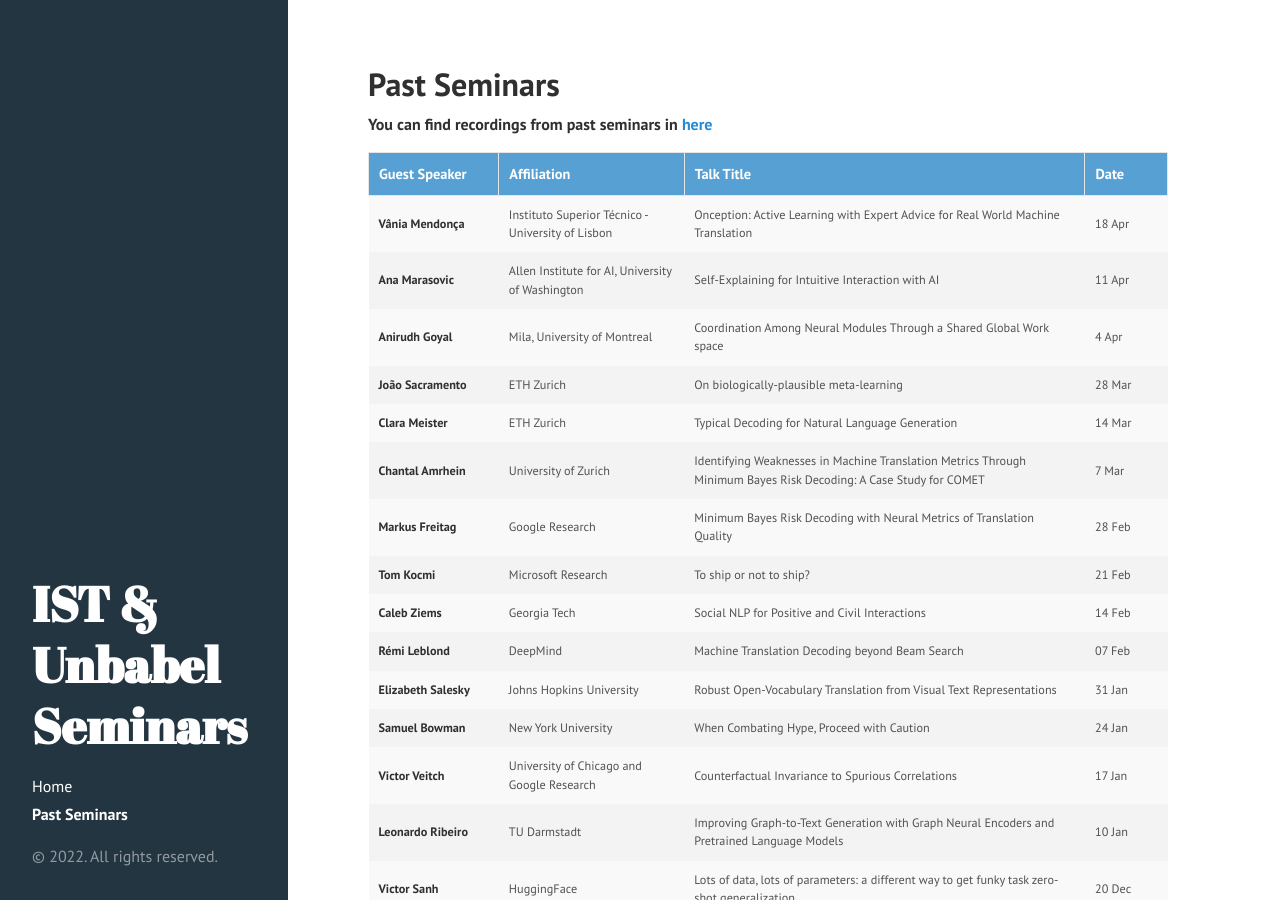
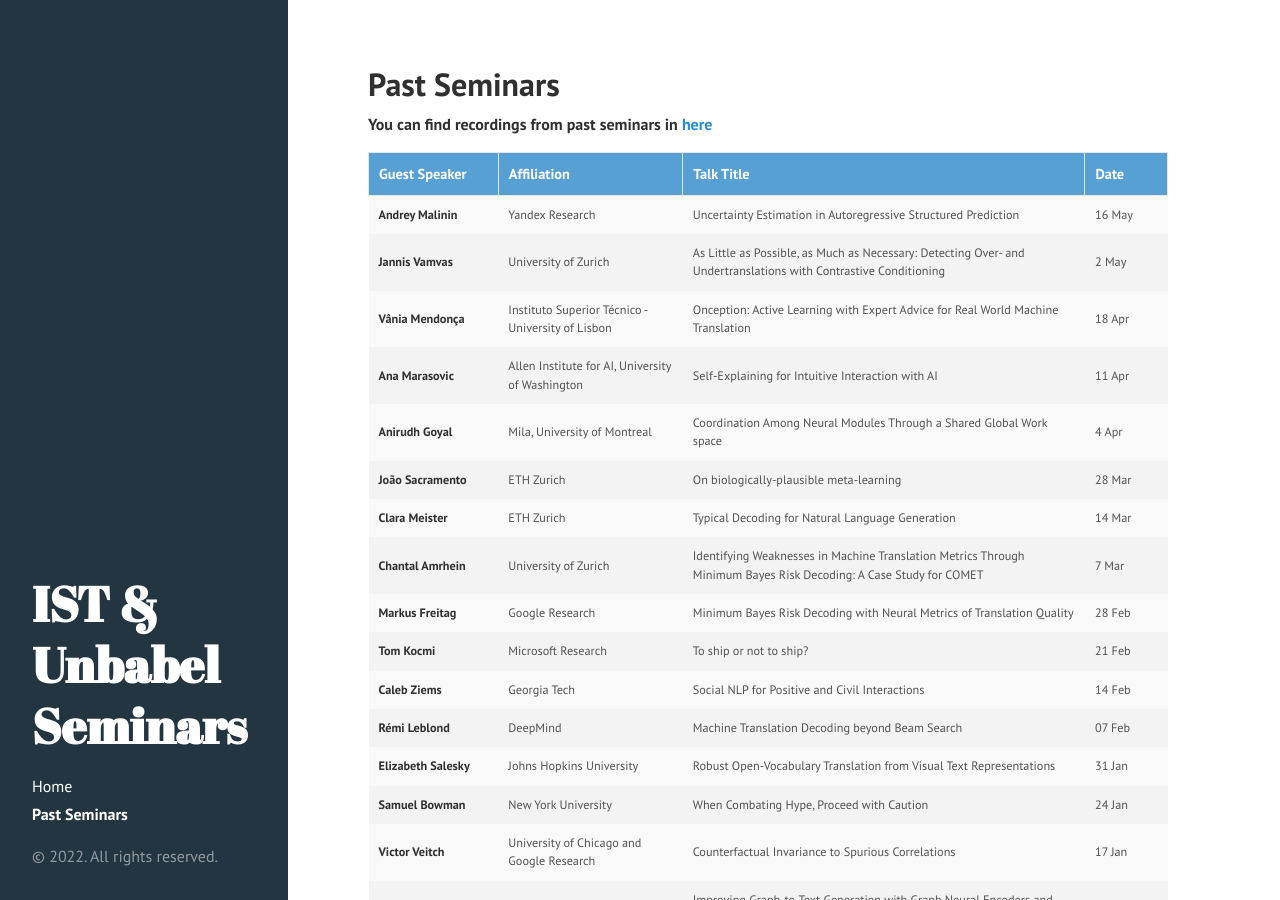
Before and after one commit to IST-Unbabel-Seminars/ist-unbabel-seminars.github.io, a Jekyll site: the page built from past_seminars.md, in a window 1280 px wide and 900 px high. Built offline with Jekyll 4.4.1, drawn with Linux system fonts in a browser that asks for light colours; Markdown is read by kramdown in place of the engine named in the settings.

Commit message:
Add seminars

```diff
--- a/past_seminars.md
+++ b/past_seminars.md
@@ -60,6 +60,18 @@ th, td {
         </tr>
     </thead>
     <tbody>
+    <tr class="past-row">
+            <td><strong>Andrey Malinin</strong></td>
+            <td>Yandex Research</td>
+            <td>Uncertainty Estimation in Autoregressive Structured Prediction</td>
+            <td>16 May</td>
+        </tr>
+    <tr class="past-row">
+            <td><strong>Jannis Vamvas</strong></td>
+            <td>University of Zurich</td>
+            <td> As Little as Possible, as Much as Necessary: Detecting Over- and Undertranslations with Contrastive Conditioning</td>
+            <td>2 May</td>
+        </tr>
 	<tr class="past-row">
             <td><strong>Vânia Mendonça</strong></td>
             <td>Instituto Superior Técnico - University of Lisbon</td>
```
Also changed, not shown: index.md (+9 -15 lines).
